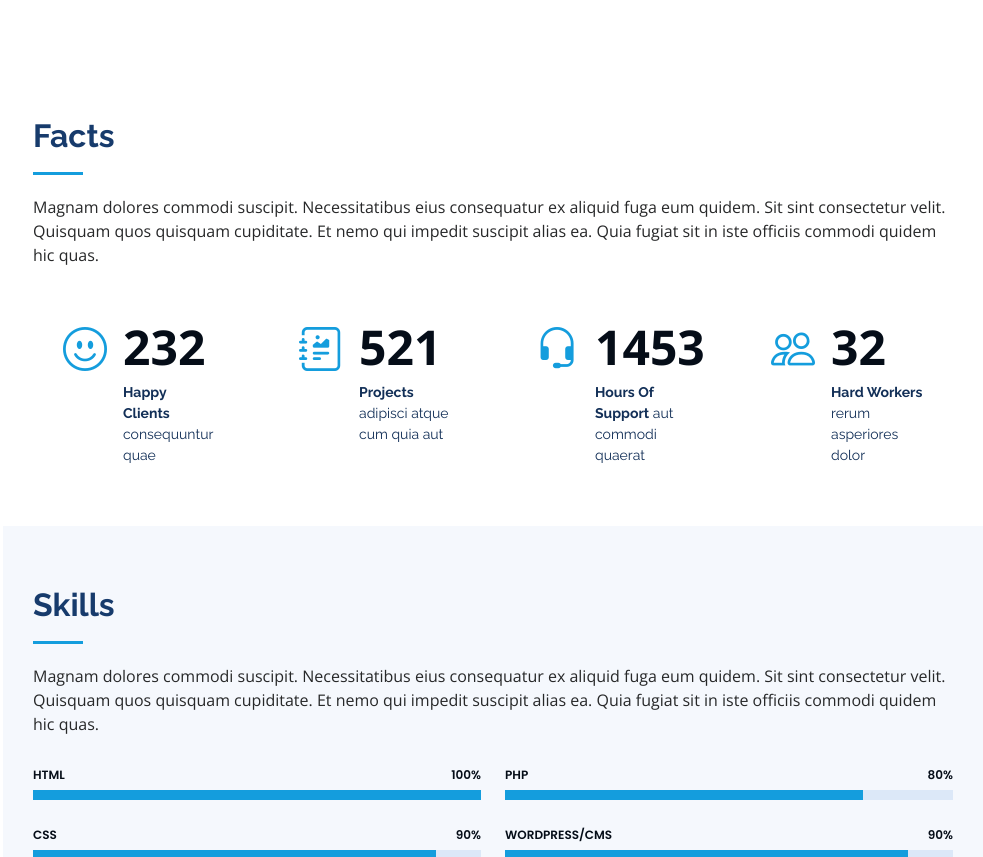
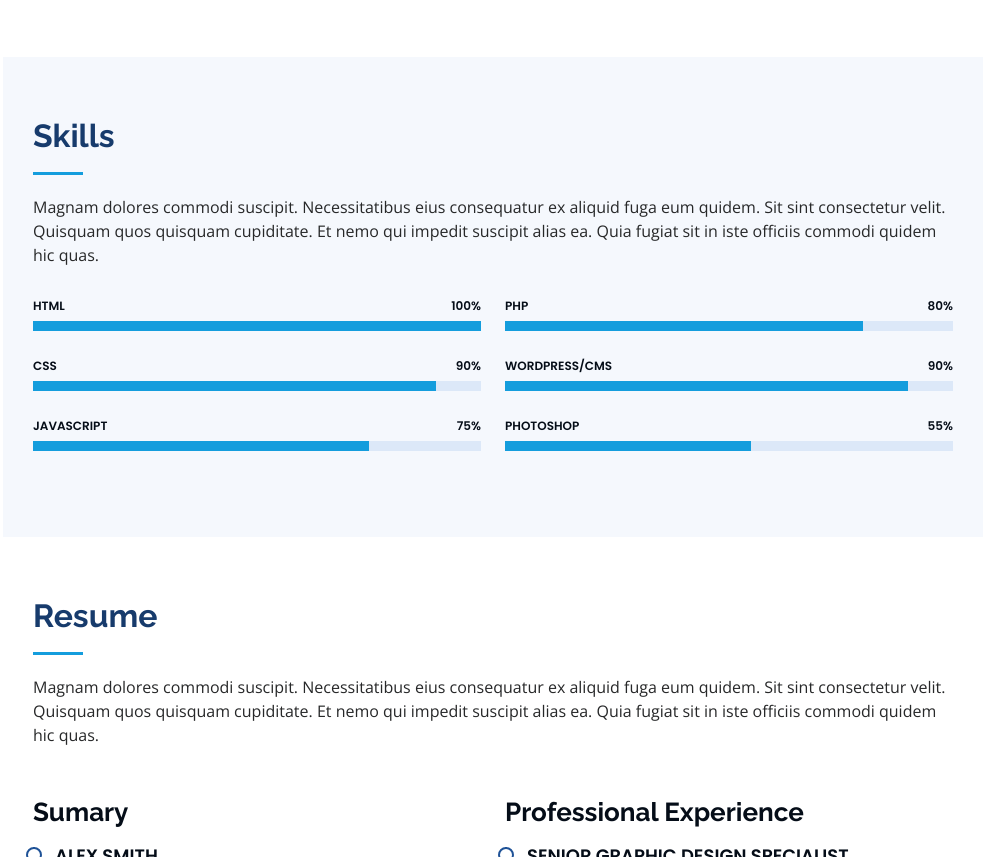
Before and after one commit to ArunkumarkB1996/Portfolioo, a plain HTML site: page index.html in a window 1280 px wide. Shown: the part 1651-2508 px from the top of the page, without its empty margins (297-1280 px from the left). Drawn offline with nearby package versions, Linux system fonts and the light colour scheme.

Commit message:
Update index.html

```diff
--- a/index.html
+++ b/index.html
@@ -185,7 +185,7 @@ I easily fit into teams with my adaptability and strong analytical skills, makin
     </section><!-- End About Section -->
 
     <!-- ======= Facts Section ======= -->
-    <section id="facts" class="facts">
+ <!--   <section id="facts" class="facts">
       <div class="container">
 
         <div class="section-title">
@@ -230,7 +230,7 @@ I easily fit into teams with my adaptability and strong analytical skills, makin
         </div>
 
       </div>
-    </section><!-- End Facts Section -->
+    </section>--><!-- End Facts Section -->
 
     <!-- ======= Skills Section ======= -->
     <section id="skills" class="skills section-bg">
```
